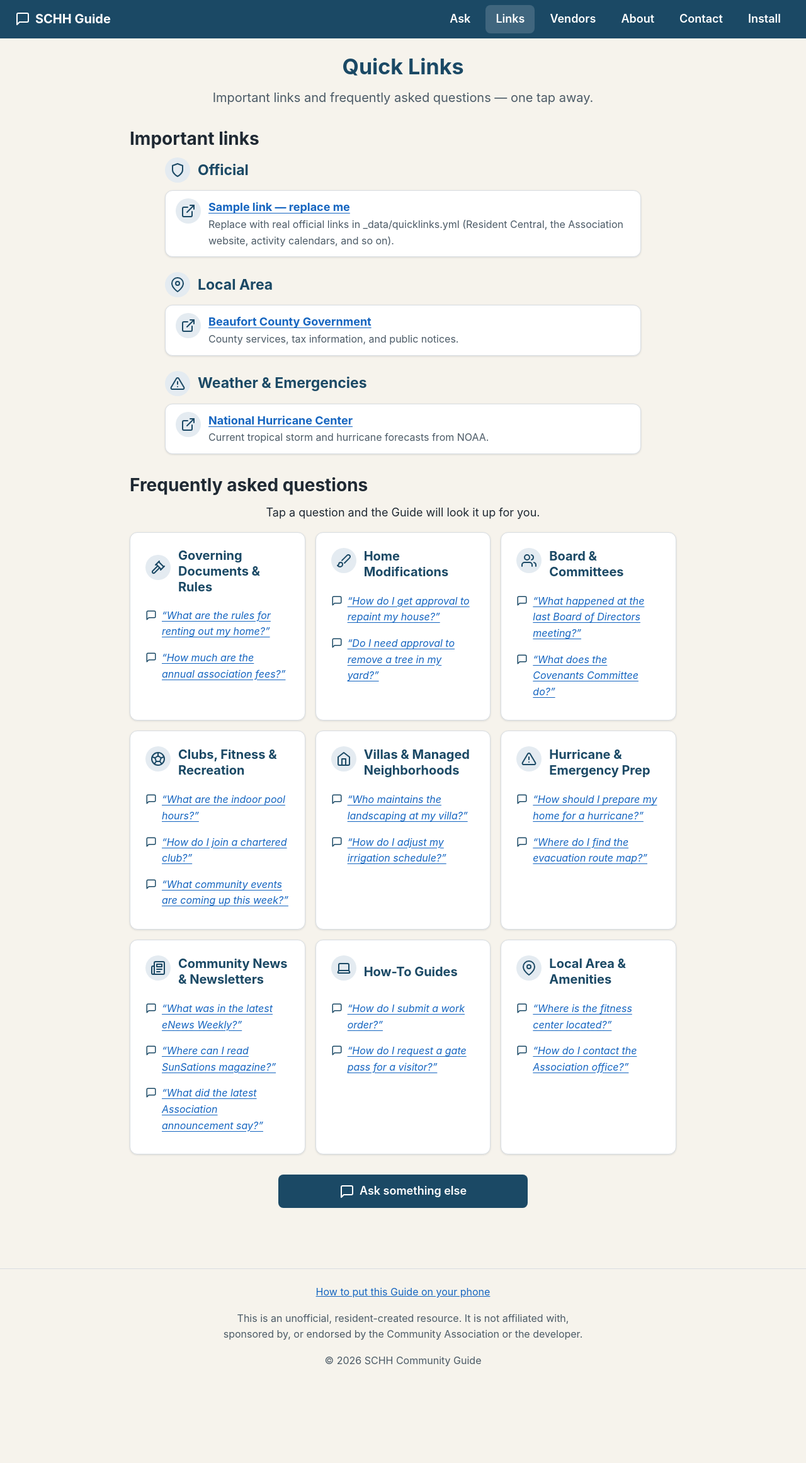
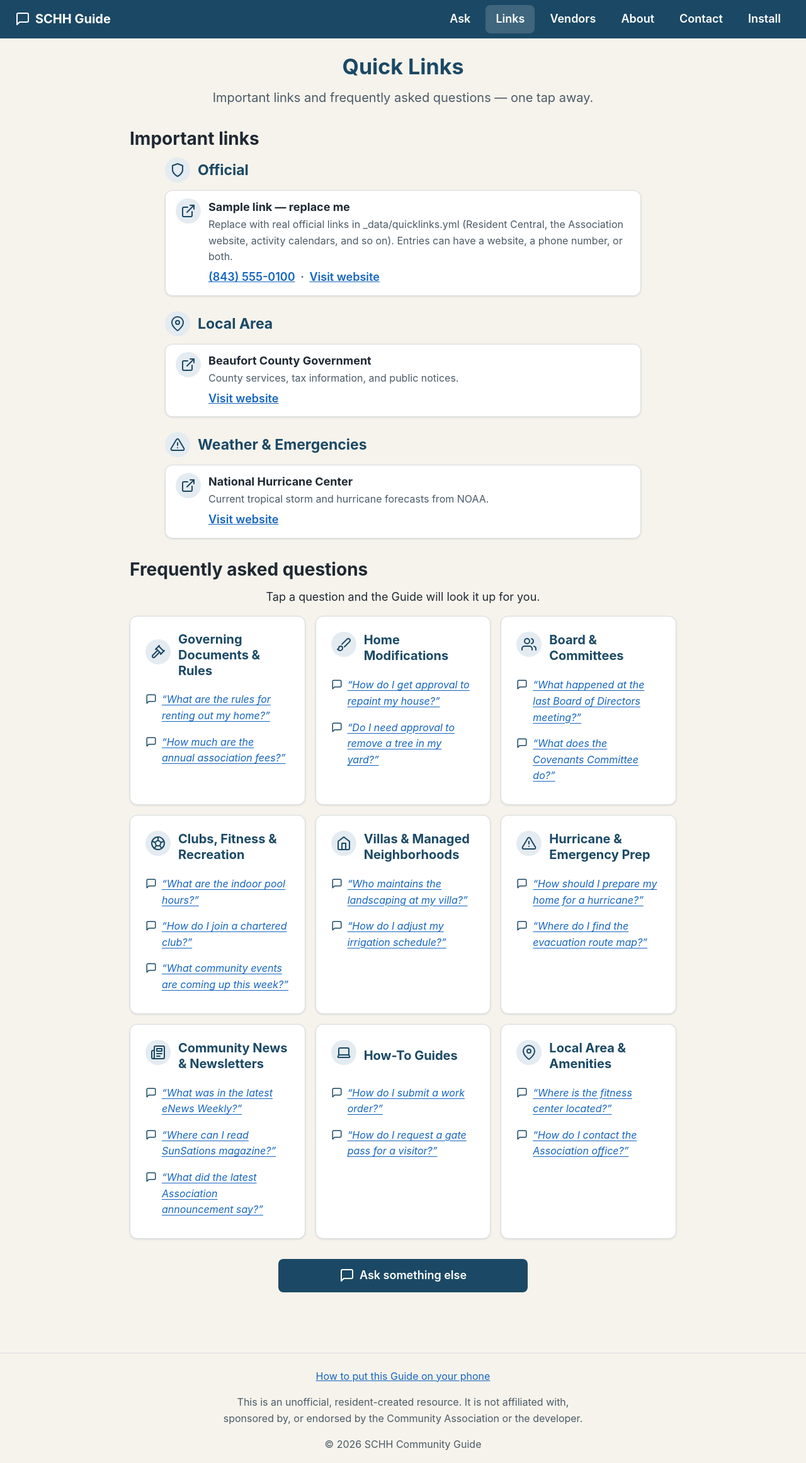
Before and after one commit to rsnyder/schh-info, a Jekyll site: the page built from links/index.html, in a window 1280 px wide. Shown: the whole page at 63% size. Built offline with Jekyll 4.4.1, drawn with Linux system fonts in a browser that asks for light colours.

Commit message:
Quick Links entries support website, phone, or both
Each Important Links entry can carry url and/or phone; rendering
mirrors the vendor-card contact pattern (tap-to-call number ·
Visit website), with a phone icon badge for phone-only entries.
Sample entry demonstrates both.

Co-Authored-By: Claude Fable 5 <noreply@anthropic.com>

```diff
--- a/_data/quicklinks.yml
+++ b/_data/quicklinks.yml
@@ -4,7 +4,12 @@
 # Each category:
 #   category: display name
 #   icon:     name from _includes/icon.html
-#   links:    list of {title, url, description (optional)} — open in a new tab
+#   links:    entries with fields:
+#     title       (required)
+#     url         website, opened in a new tab (optional)
+#     phone       shown as a tap-to-call link (optional)
+#     description short blurb (optional)
+#   Most entries will have both url and phone; either alone is fine.
 #
 # The FAQ section of the page comes from _data/features.yml. Entries
 # marked "Sample" are placeholders — replace them with real links.
@@ -14,7 +19,8 @@
   links:
     - title: "Sample link — replace me"
       url: "https://example.com"
-      description: "Replace with real official links in _data/quicklinks.yml (Resident Central, the Association website, activity calendars, and so on)."
+      phone: "(843) 555-0100"
+      description: "Replace with real official links in _data/quicklinks.yml (Resident Central, the Association website, activity calendars, and so on). Entries can have a website, a phone number, or both."
 
 - category: "Local Area"
   icon: map-marker
--- a/_includes/icon.html
+++ b/_includes/icon.html
@@ -50,6 +50,8 @@ Lucide-style 24x24 outline glyphs, stroke = currentColor.
   <path d="M10 13a5 5 0 0 0 7.54.54l3-3a5 5 0 0 0-7.07-7.07l-1.72 1.71"/><path d="M14 11a5 5 0 0 0-7.54-.54l-3 3a5 5 0 0 0 7.07 7.07l1.71-1.71"/>
 {%- when "shopping-bag" -%}
   <path d="M6 2 3 6v14a2 2 0 0 0 2 2h14a2 2 0 0 0 2-2V6l-3-4z"/><line x1="3" y1="6" x2="21" y2="6"/><path d="M16 10a4 4 0 0 1-8 0"/>
+{%- when "phone" -%}
+  <path d="M22 16.92v3a2 2 0 0 1-2.18 2 19.79 19.79 0 0 1-8.63-3.07 19.5 19.5 0 0 1-6-6 19.79 19.79 0 0 1-3.07-8.67A2 2 0 0 1 4.11 2h3a2 2 0 0 1 2 1.72 12.84 12.84 0 0 0 .7 2.81 2 2 0 0 1-.45 2.11L8.09 9.91a16 16 0 0 0 6 6l1.27-1.27a2 2 0 0 1 2.11-.45 12.84 12.84 0 0 0 2.81.7A2 2 0 0 1 22 16.92z"/>
 {%- when "external-link" -%}
   <path d="M18 13v6a2 2 0 0 1-2 2H5a2 2 0 0 1-2-2V8a2 2 0 0 1 2-2h6"/><polyline points="15,3 21,3 21,9"/><line x1="10" y1="14" x2="21" y2="3"/>
 {%- when "chevron-right" -%}
--- a/css/app.css
+++ b/css/app.css
@@ -301,20 +301,25 @@ img, svg { max-width: 100%; }
 
 .link-list { list-style: none; margin: 0; padding: 0; }
 .link-list li + li { margin-top: var(--space-3); }
-.link-list a {
+.link-list li {
   display: flex; align-items: flex-start; gap: var(--space-3);
   padding: var(--space-3) var(--space-4);
   background: var(--color-surface);
   border: 1px solid var(--color-line);
   border-radius: var(--radius);
   box-shadow: var(--shadow);
-  color: var(--color-ink); text-decoration: none;
 }
-.link-list a:hover { border-color: var(--color-primary); color: var(--color-ink); }
 .link-list .icon-badge { flex: none; width: 40px; height: 40px; }
-.link-list-text { display: block; }
-.link-list-text strong { color: var(--color-link); text-decoration: underline; text-underline-offset: 3px; }
-.link-list-text span { display: block; color: var(--color-muted); font-size: var(--text-sm); }
+.link-list-text { display: block; min-width: 0; }
+.link-list-text strong { color: var(--color-ink); }
+.link-list-text > span { display: block; color: var(--color-muted); font-size: var(--text-sm); }
+.link-list .link-contact {
+  color: inherit; font-size: 1rem; font-weight: 600;
+  margin-top: var(--space-1);
+}
+.link-contact a {
+  display: inline-flex; align-items: center; min-height: 32px;
+}
 
 .vendor-disclaimer { margin-bottom: var(--space-6); font-style: normal; }
 .vendor-badge {
--- a/links/index.html
+++ b/links/index.html
@@ -22,13 +22,23 @@ description: "Important community links and frequently asked questions — one t
             <ul class="link-list">
                 {% for link in group.links %}
                 <li>
-                    <a href="{{ link.url }}" target="_blank" rel="noopener">
-                        <span class="icon-badge">{% include icon.html name="external-link" %}</span>
-                        <span class="link-list-text">
-                            <strong>{{ link.title }}</strong>
-                            {% if link.description %}<span>{{ link.description }}</span>{% endif %}
+                    <span class="icon-badge">
+                        {% if link.url %}{% include icon.html name="external-link" %}
+                        {% else %}{% include icon.html name="phone" %}{% endif %}
+                    </span>
+                    <span class="link-list-text">
+                        <strong>{{ link.title }}</strong>
+                        {% if link.description %}<span>{{ link.description }}</span>{% endif %}
+                        <span class="link-contact">
+                            {% if link.phone %}
+                            <a href="tel:{{ link.phone | remove: '(' | remove: ')' | remove: ' ' | remove: '-' }}">{{ link.phone }}</a>
+                            {% endif %}
+                            {% if link.phone and link.url %}<span class="vendor-sep">&middot;</span>{% endif %}
+                            {% if link.url %}
+                            <a href="{{ link.url }}" target="_blank" rel="noopener">Visit website</a>
+                            {% endif %}
                         </span>
-                    </a>
+                    </span>
                 </li>
                 {% endfor %}
             </ul>
```
